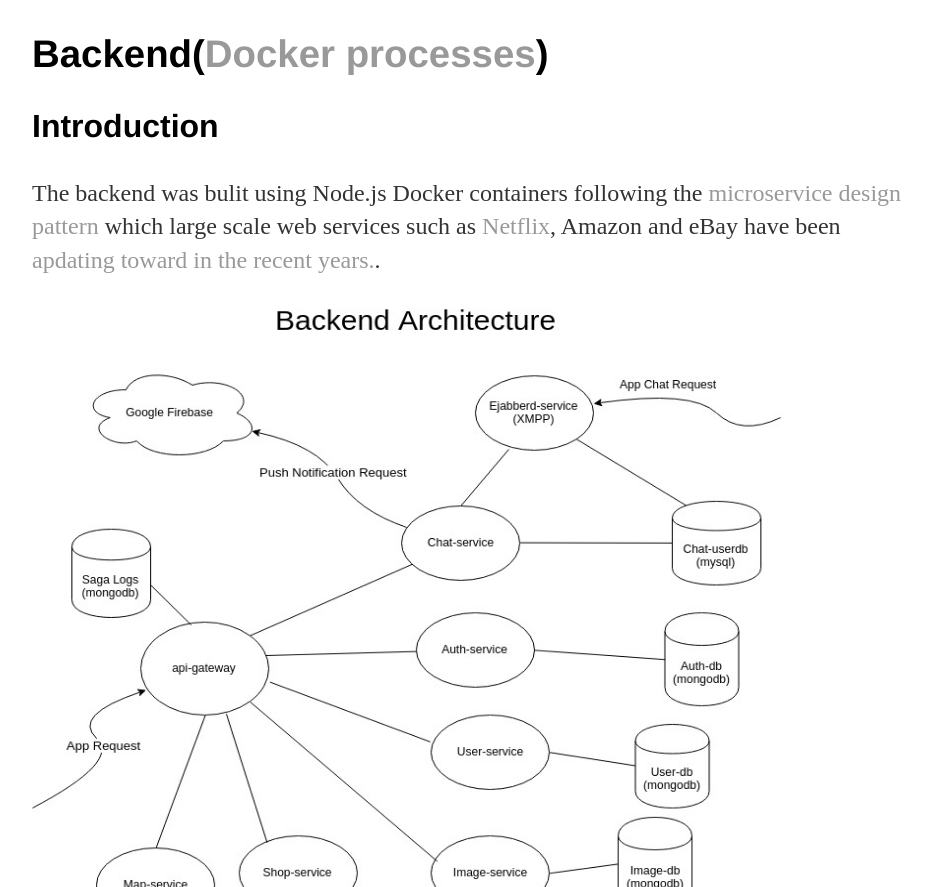
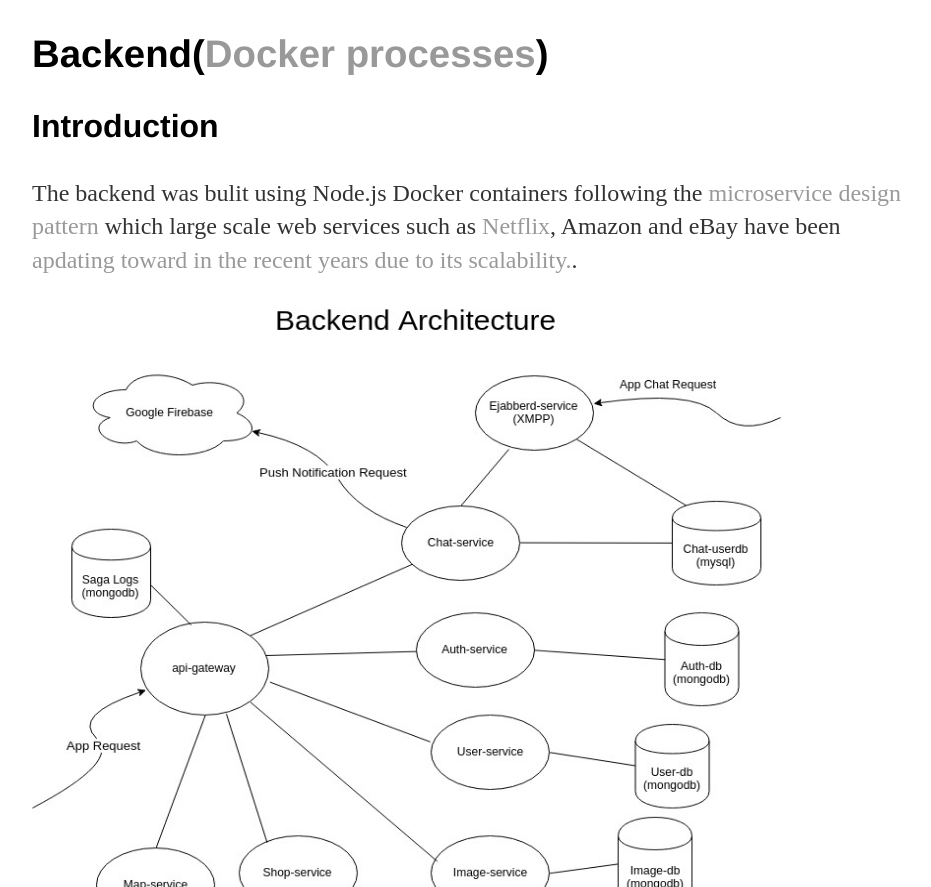
Before and after one commit to jcho7022/jcho7022.github.io, a Jekyll site: the page built from projects/float/index.html, in a window 1280 px wide and 900 px high, scrolled down 1259 px, cut to the strip 13-900 px from the top of the window. Shown: the whole strip, without its empty margins (160-1091 px from the left). Built offline with Jekyll 4.4.1, drawn with Linux system fonts in a browser that asks for light colours.

Commit message:
Update index.html

```diff
--- a/projects/float/index.html
+++ b/projects/float/index.html
@@ -21,7 +21,7 @@
 <p>The backend was bulit using Node.js Docker containers
 	following the <a href="https://microservices.io/patterns/microservices.html">microservice design pattern</a> which
 	large scale web services such as <a href="https://www.youtube.com/watch?v=CZ3wIuvmHeM">Netflix</a>, Amazon and eBay have been
-	<a href="https://jcho7022.github.io/projects/float/microservice_examples.png">apdating toward in the recent years.</a>.</p>
+	<a href="https://jcho7022.github.io/projects/float/microservice_examples.png">apdating toward in the recent years due to its scalability.</a>.</p>
 <img src="backend_diagram.jpg" alt="server_architecture" height="750px" width="750px">
 
 <h3>Api-gateway</h3>
```
